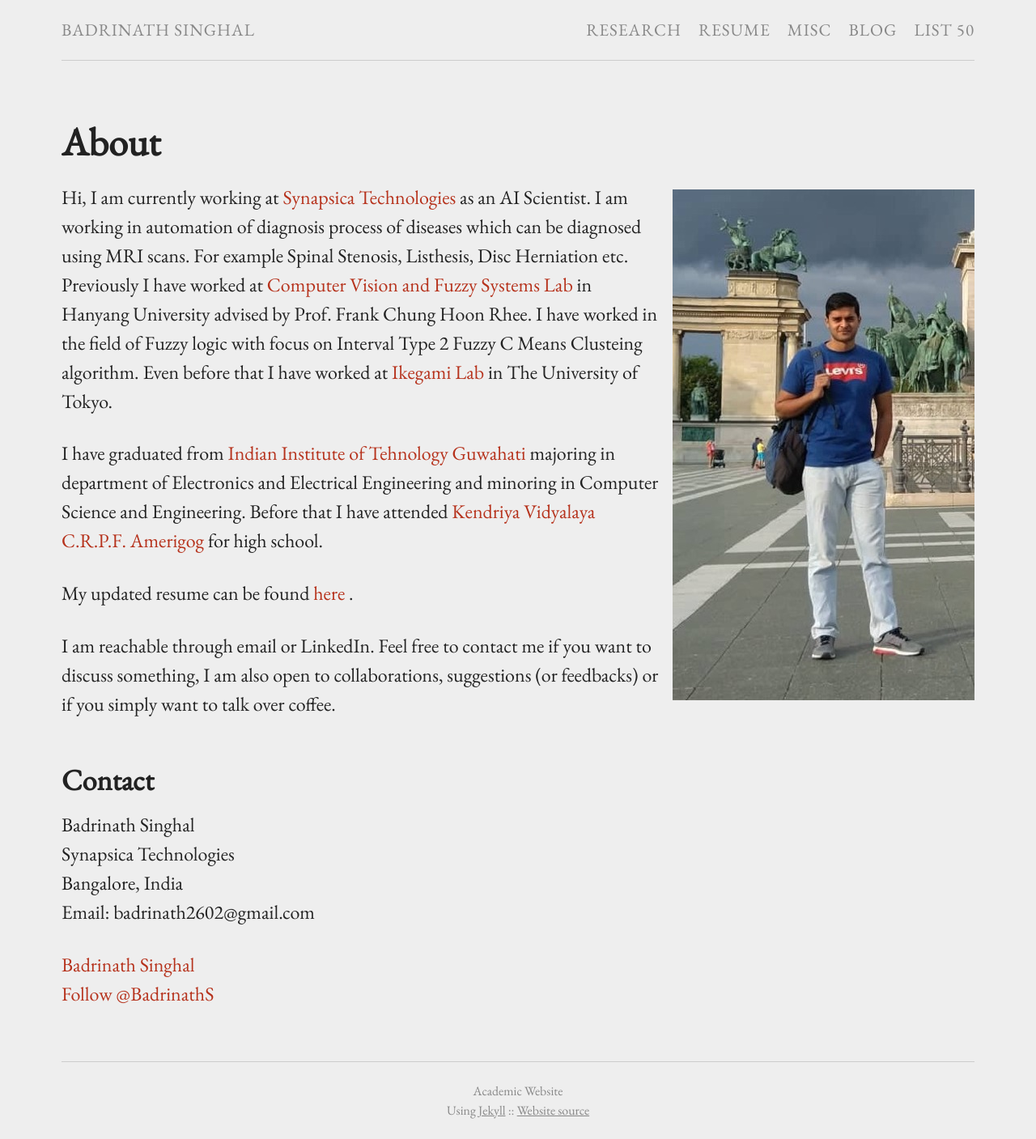
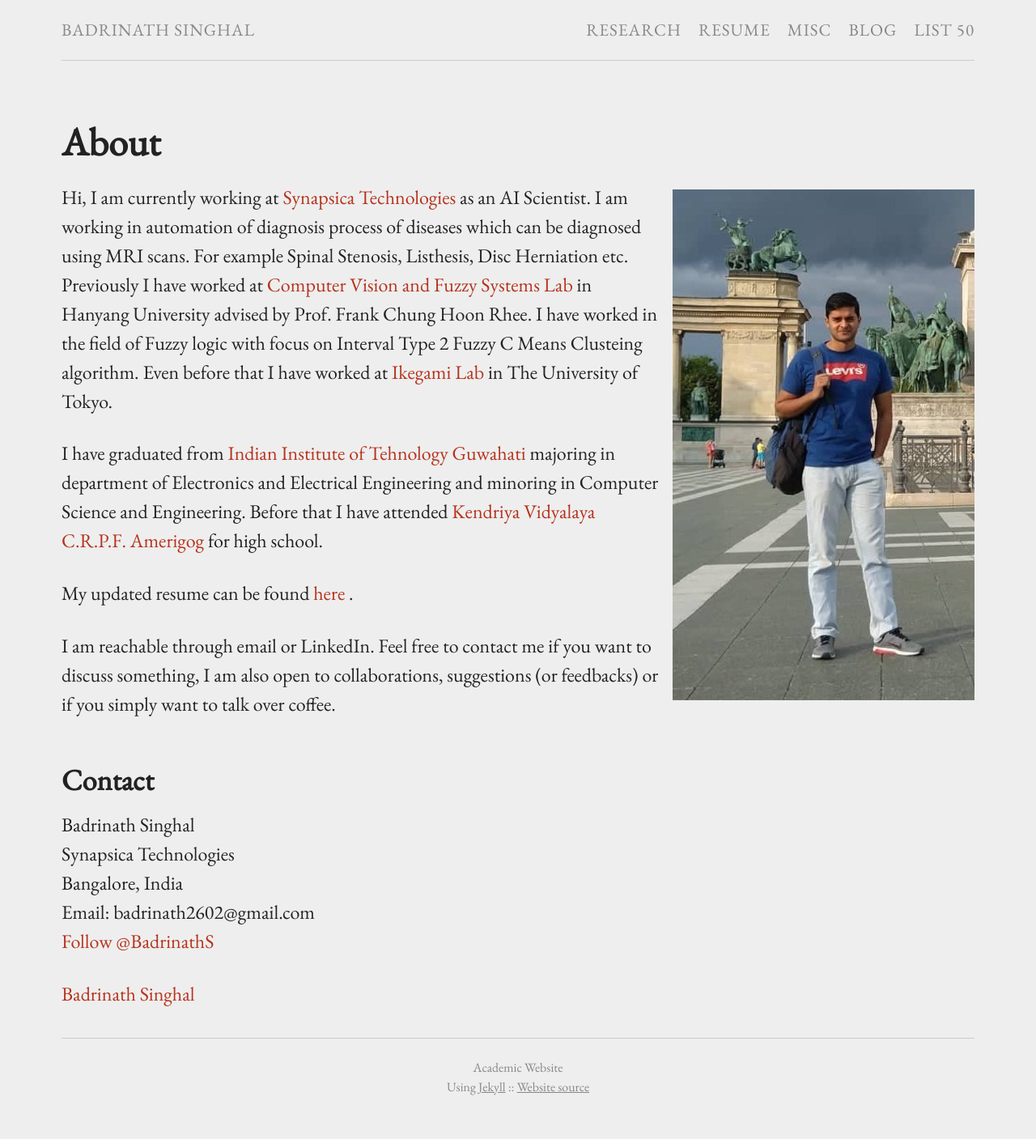
Before and after one commit to BadrinathS/BadrinathS.github.io, a Jekyll site: the page built from index.md, in a window 1280 px wide. Shown: the whole page at 81% size. Built offline with Jekyll 4.4.1, drawn with Linux system fonts in a browser that asks for light colours; comment, search, counter and statistics services are not loaded; after the commit the page ends 1378 px from its top, so only the background shows below that.

Commit message:
Update index.md

```diff
--- a/index.md
+++ b/index.md
@@ -23,8 +23,8 @@ Badrinath Singhal <br />
 Synapsica Technologies <br />
 Bangalore, India<br />
 Email: badrinath2602@gmail.com <br />
+<!-- Place this tag where you want the button to render. -->
+<a class="github-button" href="https://github.com/BadrinathS" data-size="large" aria-label="Follow @BadrinathS on GitHub">Follow @BadrinathS</a>
+
 <script type="text/javascript" src="https://platform.linkedin.com/badges/js/profile.js" async defer></script>
 <div class="LI-profile-badge"  data-version="v1" data-size="medium" data-locale="en_US" data-type="horizontal" data-theme="dark" data-vanity="badrinath-s"><a class="LI-simple-link" href='https://in.linkedin.com/in/badrinath-s?trk=profile-badge'>Badrinath Singhal</a></div>
-
-<!-- Place this tag where you want the button to render. -->
-<a class="github-button" href="https://github.com/BadrinathS" data-size="large" aria-label="Follow @BadrinathS on GitHub">Follow @BadrinathS</a>
```
